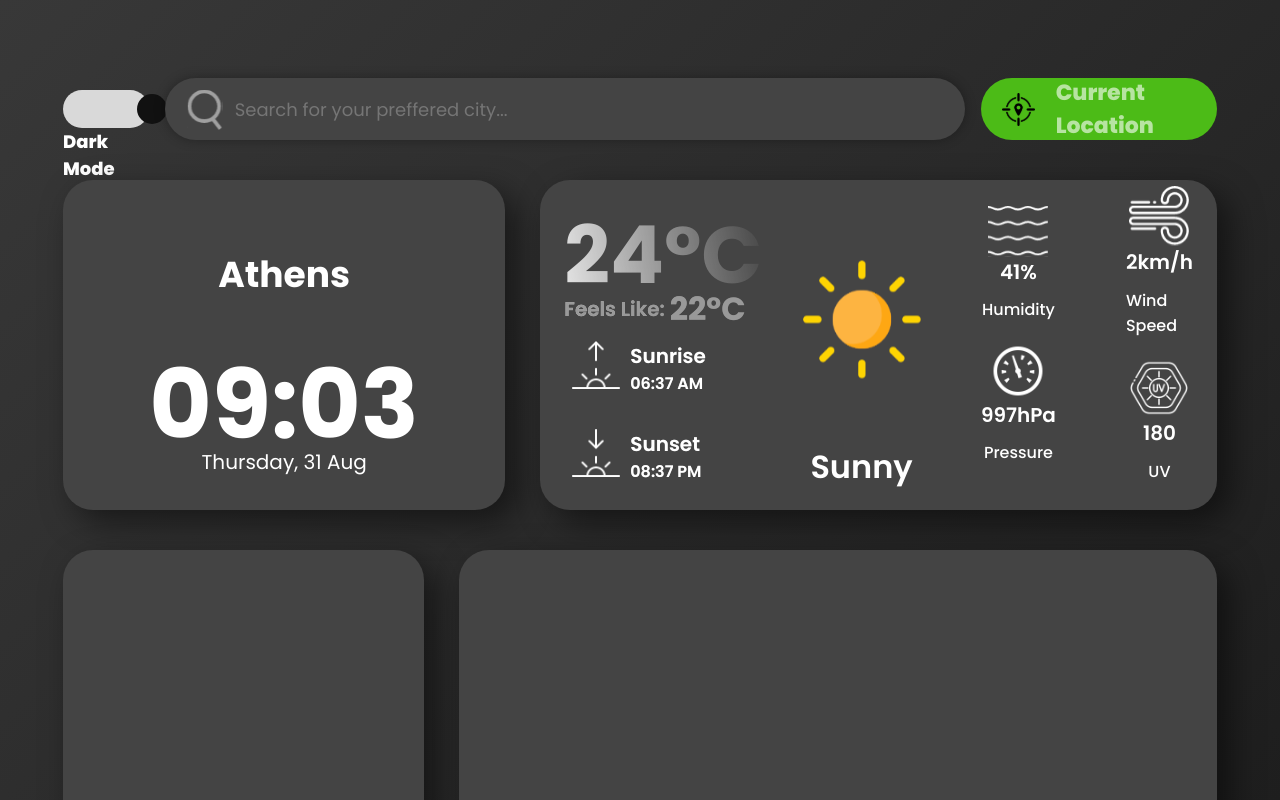
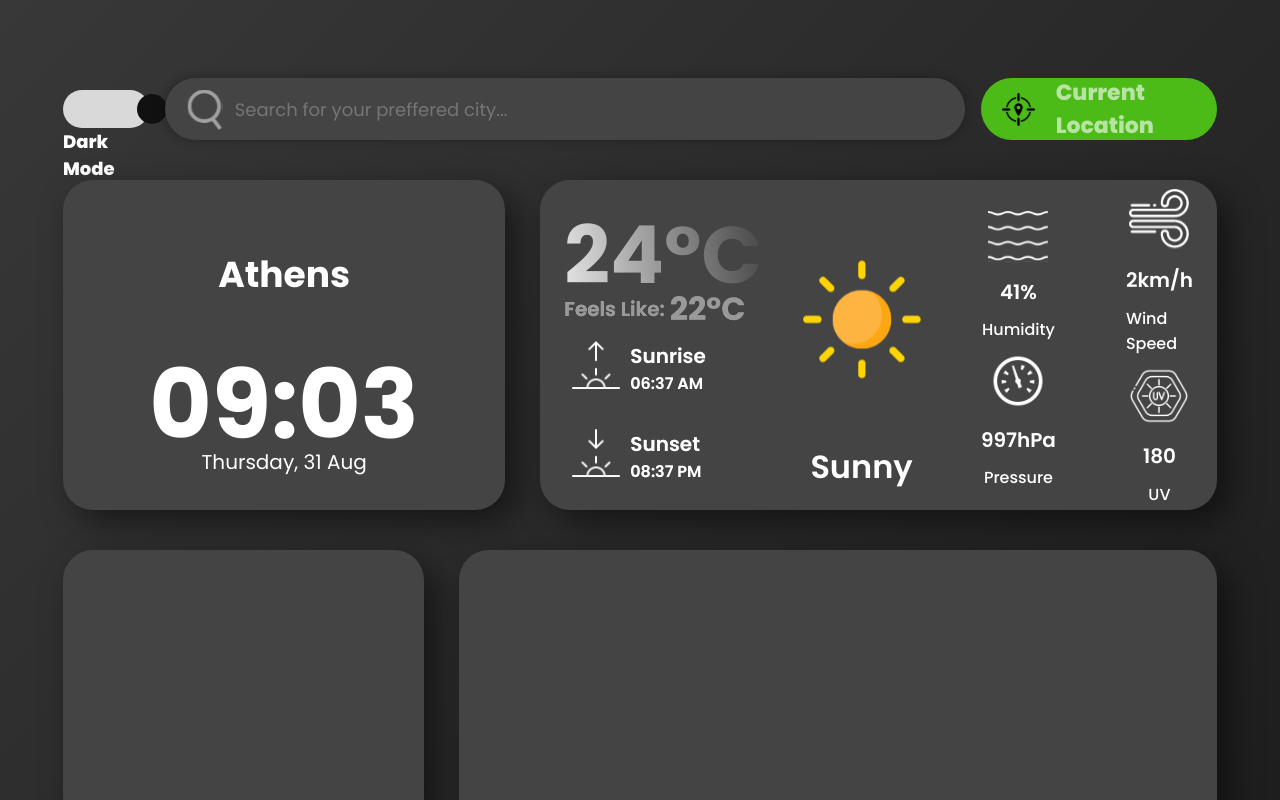
Before and after one commit to Last-Reader/weather-app, a React (Vite) app: page / in a window 1280 px wide. Shown: the top 800 px of the page. Built offline with nearby package versions, Linux system fonts and the light colour scheme.

Commit message:
feat: weatherinday complete

```diff
--- a/src/components/WeatherInDay/index.tsx
+++ b/src/components/WeatherInDay/index.tsx
@@ -1,5 +1,5 @@
 import type { WeatherType } from "@src/types/types";
-import { AdditionalInfoBlockLeft, AdditionalInfoBlockRight, AdditionalTitle, CurrentTemperature, DescriptionBlock, DescriptionLabel, FeelsLikeLabel, FeelsLikeRow, FeelsLikeTemperature, SunFlexBox, SunInfo, SunriseLabel, SunRiseTime, WeatherInDayBlock } from "./styled";
+import { AdditionalIcon, AdditionalInfoBlockLeft, AdditionalInfoBlockRight, AdditionalTitle, CurrentTemperature, DescriptionBlock, DescriptionLabel, FeelsLikeLabel, FeelsLikeRow, FeelsLikeTemperature, SunFlexBox, SunInfo, SunriseLabel, SunRiseTime, WeatherInDayBlock } from "./styled";
 import sunriseWhite from '@assets/sunrise-white.svg'
 import sunsetwhite from '@assets/sunset-white.svg'
 import sunny from '@assets/clear.svg'
@@ -55,18 +55,18 @@ function WeatherInDay ({weather}: Props) {
                     <DescriptionLabel>{description}</DescriptionLabel>
                 </DescriptionBlock>
                 <AdditionalInfoBlockLeft>
-                    <img src={humidityIcon} />
+                    <AdditionalIcon src={humidityIcon} />
                     {humidity}%
                     <AdditionalTitle>Humidity</AdditionalTitle>
-                    <img src={pressureIcon} />
+                    <AdditionalIcon src={pressureIcon} />
                     {pressure}hPa
                     <AdditionalTitle>Pressure</AdditionalTitle>
                 </AdditionalInfoBlockLeft>
                 <AdditionalInfoBlockRight>
-                    <img src={windSpeedIcon} />
+                    <AdditionalIcon src={windSpeedIcon} />
                     {windSpeed}km/h
                     <AdditionalTitle>Wind Speed</AdditionalTitle>
-                    <img src={uvIcon} />
+                    <AdditionalIcon src={uvIcon} />
                     {windDirection}
                     <AdditionalTitle>UV</AdditionalTitle>
                 </AdditionalInfoBlockRight>
--- a/src/components/WeatherInDay/styled.ts
+++ b/src/components/WeatherInDay/styled.ts
@@ -90,16 +90,18 @@ export const AdditionalInfoBlockLeft = styled.div`
     align-items: center;
     justify-content: center;
     padding-left: 20px;
+    padding-top: 20px;
 `
 export const AdditionalTitle = styled.p`
     font-size: 16px;
     font-weight: 500;
-    padding-bottom: 20px;
+    padding-bottom: 10px;
     padding-top: 10px;
 `
 export const AdditionalInfoBlockRight = styled.div`
     gap: 1px;
     padding-left: 70px;
+    padding-top: 15px;
     justify-content: center;
     display: flex;
     flex-direction: column;
@@ -108,5 +110,6 @@ export const AdditionalInfoBlockRight = styled.div`
     color: #fff;
     align-items: center;
 `
-export const AdditionalIcon = styled.img<{additional: string}>`
+export const AdditionalIcon = styled.img`
+    padding-bottom: 15px;
 `
```
